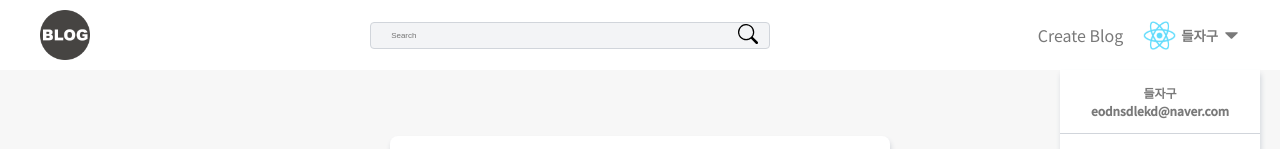
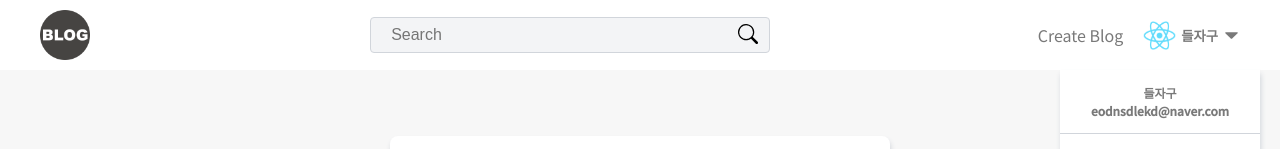
Before and after one commit to dlzagu/blog-project, a React (Create React App) app in the folder front/: page /login in a window 1280 px wide. Shown: the top 149 px of the page. Built offline with nearby package versions, Linux system fonts and the light colour scheme; a web font is replaced by a local one.

Commit message:
fix:font-size수정

```diff
--- a/front/src/components/commonLayout/Header/Search.tsx
+++ b/front/src/components/commonLayout/Header/Search.tsx
@@ -25,7 +25,7 @@ const SearchForm = styled.form`
 const SearchInput = styled.input`
   color: inherit;
   background-color: ${(props) => props.theme.lightGrey};
-  font-size: ${(props) => props.theme.fontSmallest};
+  font-size: ${(props) => props.theme.fontRegular};
   border: ${(props) => props.theme.lightDarkGrey} 1px solid;
   width: 100%;
   border-radius: 0.4rem;
```
